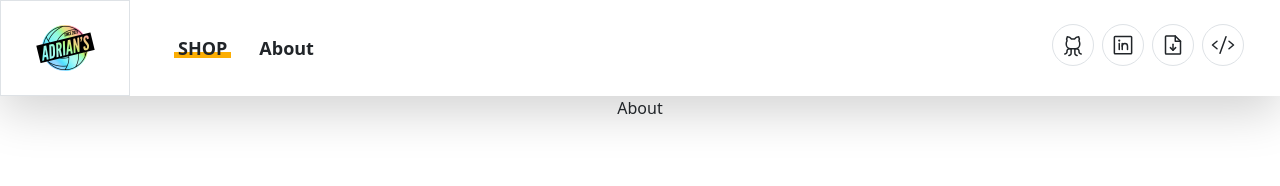
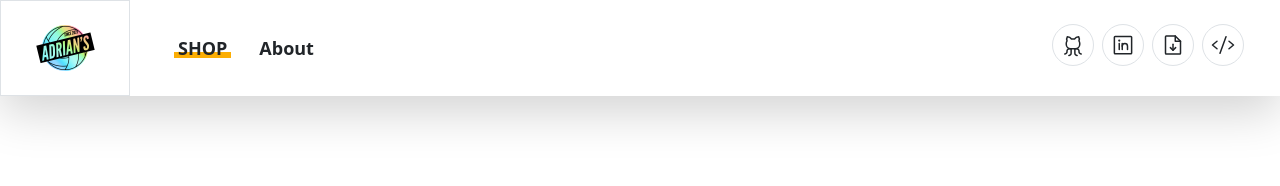
Before and after one commit to AdrianRRojo/ecommerce-website, a React (Create React App) app: page /about in a window 1280 px wide. Shown: the top 186 px of the page. Built offline with nearby package versions, Linux system fonts and the light colour scheme.

Commit message:
started about page

```diff
--- a/src/components/navbar.jsx
+++ b/src/components/navbar.jsx
@@ -11,25 +11,6 @@ export default function Navbar(){
         <div>
 
             <div>
-                {/* <Link to='/'>Shop</Link> */}
-                {/* <Link to='/cart' className="absolute right-0 ">
-                    <ShoppingCart size={35}/>
-                </Link>
-                <Link to='/' className="">
-                    <b>GAMING MICE  | </b>
-                </Link>
-                <Link to='/' className="">
-                    <b>ABOUT  | </b>
-                </Link>
-                <Link to='/' className="">
-                    <b>ABOUT</b>
-                </Link>
-                <Link to='/' className="absolute left-0 w-12">
-                    <img src={logo} />
-                </Link>
-                 */}
-
-
             <header className="bg-white shadow-lg h-24 hidden md:flex">
                 <a href="/" className="border flex-shrink-0 flex items-center justify-center px-4 lg:px-6 xl:px-8">
                     <img className="w-20" src={logo} alt="" />
@@ -41,11 +22,6 @@ export default function Navbar(){
                                 <span>SHOP</span>
                             </a>
                         </li>
-                        {/* <li className="p-3 xl:p-6">
-                            <a href="">
-                                <span>Services</span>
-                            </a>
-                        </li> */}
                         <li className="p-3 xl:p-6">
                             <a href="/about">
                                 <span>About</span>
@@ -53,7 +29,7 @@ export default function Navbar(){
                         </li>
                     </ul>
                 </nav>
-                <nav class="hidden xl:contents">
+                <nav className="hidden xl:contents">
                     <ul class="flex items-center mr-4 lg:mr-6 xl:mr-8">
                         <li class="p-1">
                             <a href="https://github.com/AdrianRRojo" target="_blank" className="inline-block rounded-full border p-2 hover:shadow-lg hover:border-opacity-0 duration-200 hover:-translate-y-0.5">
--- a/src/pages/about/about.jsx
+++ b/src/pages/about/about.jsx
@@ -1,6 +1,6 @@
 
 export default function About(){
     return(
-        <div>About</div>
+        <div className="bg-zinc-900"></div>
     )
 }
```
